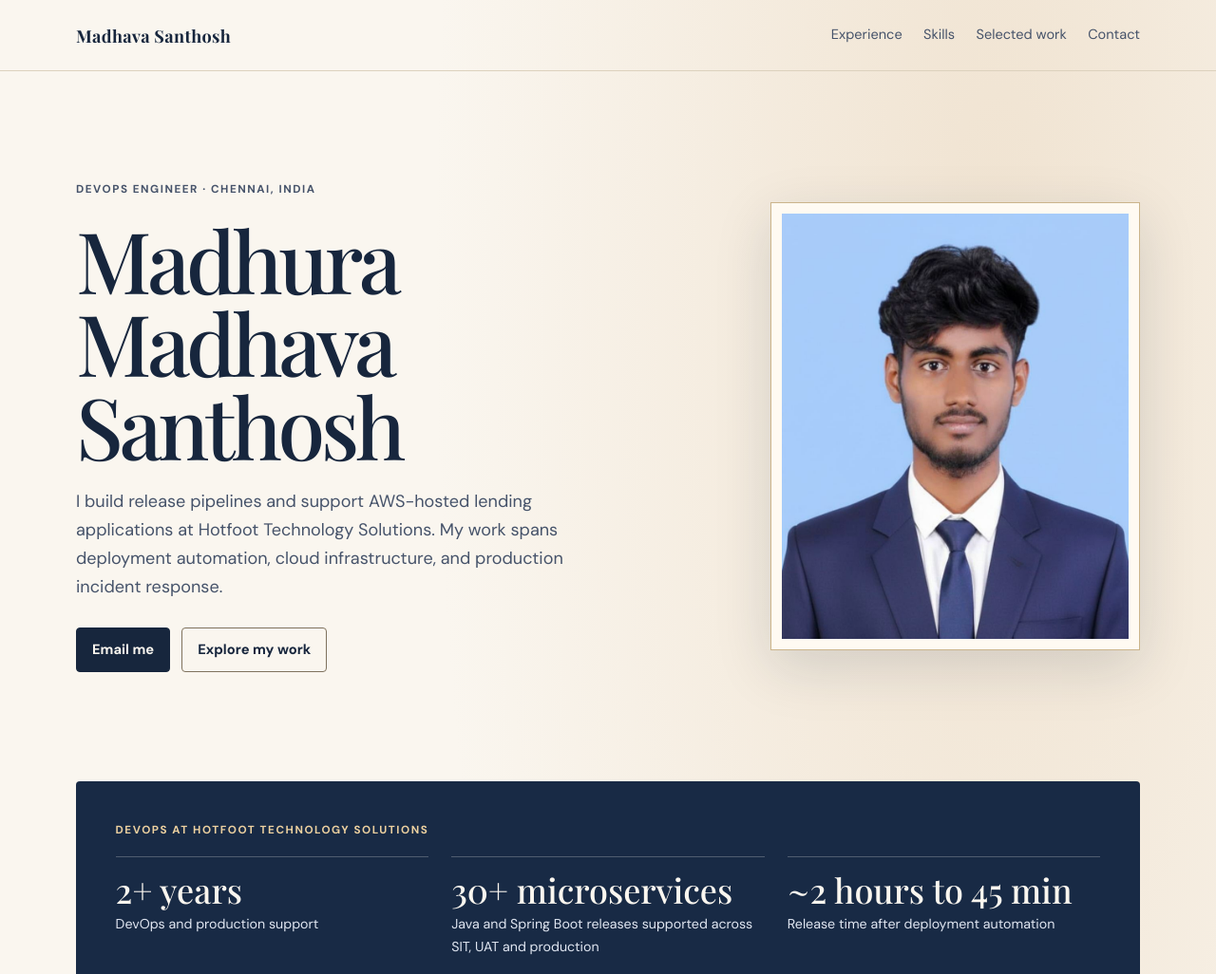
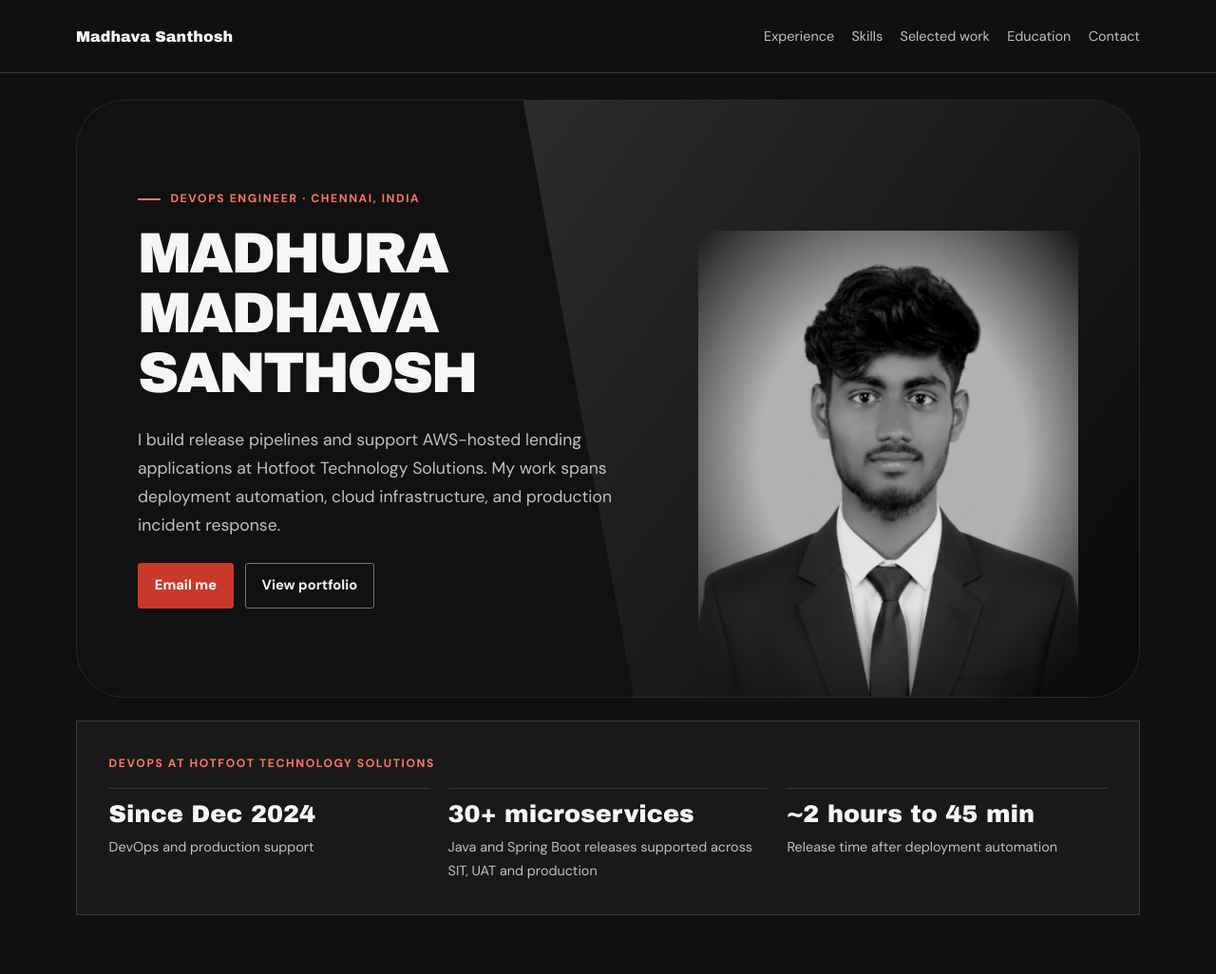
Before and after one commit to madhavasanthosh143/Portfolio, a plain HTML site: page dist/index.html in a window 1280 px wide. Shown: the top 1026 px of the page at 95% size. Drawn offline with nearby package versions, Linux system fonts and the light colour scheme.

Commit message:
Add education and training and correct Hotfoot start date

```diff
--- a/dist/index.html
+++ b/dist/index.html
@@ -7,76 +7,196 @@
 <title>Madhura Madhava Santhosh | DevOps Engineer</title>
 <link rel="preconnect" href="https://fonts.googleapis.com">
 <link rel="preconnect" href="https://fonts.gstatic.com" crossorigin>
-<link href="https://fonts.googleapis.com/css2?family=DM+Sans:wght@400;500;600;700&amp;family=Playfair+Display:wght@500;600;700&amp;display=swap" rel="stylesheet">
+<link href="https://fonts.googleapis.com/css2?family=DM+Sans:wght@400;500;600;700&amp;family=Archivo+Black&amp;display=swap" rel="stylesheet">
 <style>
-:root{color-scheme:light;--paper:#faf6ef;--ink:#17263d;--muted:#46536a;--line:#dcd1bd;--gold:#edd1a0;--serif:"Playfair Display",Georgia,'Times New Roman',serif}
-*{box-sizing:border-box}
-html{scroll-behavior:smooth}
-body{margin:0;background:var(--paper);color:var(--ink);font:1rem/1.65 "DM Sans",system-ui,sans-serif}
-.wrap{width:min(1120px,calc(100% - 64px));margin:auto}
-a{color:inherit;text-underline-offset:.3em}
-a:focus-visible{outline:2px solid currentColor;outline-offset:5px}
-header{border-bottom:1px solid var(--line)}
-.bar,nav,.actions{display:flex;align-items:center;gap:1.4rem;flex-wrap:wrap}
-.bar{justify-content:space-between;min-height:74px;padding:.8rem 0}
-.brand,nav a{text-decoration:none}
-.brand{font:700 1.13rem var(--serif);letter-spacing:.02em}
-nav a{font-size:.91rem;color:var(--muted)}
-nav a:hover{text-decoration:underline}
-.hero{display:grid;grid-template-columns:1.55fr 1fr;align-items:center;gap:clamp(2rem,6vw,6rem);padding:clamp(4rem,9vw,8rem) 0}
-h1,h2,h3,p,figure{margin:0}
-h1,h2,h3{font-family:var(--serif);font-weight:500}
-h1{font-size:clamp(3.2rem,7vw,6.25rem);line-height:.98;letter-spacing:-.048em;margin:1.2rem 0 1.4rem}
-h2{font-size:clamp(2.25rem,4.2vw,3.45rem);line-height:1.07;letter-spacing:-.04em;margin-bottom:1.4rem}
-h3{font-size:1.48rem;line-height:1.25}
-p,li{color:var(--muted)}
-.eyebrow,.tag{font-size:.73rem;font-weight:700;letter-spacing:.13em;text-transform:uppercase}
-.intro{font-size:1.13rem;max-width:36rem}
-.actions{gap:.75rem;margin-top:1.7rem}
-.button{display:inline-block;padding:.65rem 1rem;border:1px solid #7f725e;border-radius:.25rem;text-decoration:none;font-size:.92rem;font-weight:650}
-.primary{background:var(--ink);color:var(--paper);border-color:var(--ink)}
-.button:hover{text-decoration:underline}
-.summary{position:relative;overflow:hidden;background:#182a45;color:var(--paper);padding:clamp(1.5rem,4vw,2.6rem);border-radius:.25rem;box-shadow:0 18px 35px #17263d1e}
-.summary .tag{color:var(--gold)}
-.summary dl{margin:1.15rem 0 0}
-.summary dl div{padding:.85rem 0;border-top:1px solid #f7f4ee40}
-.summary dt{font:2.25rem/1.15 var(--serif);color:var(--paper)}
-.summary dd{margin:.25rem 0 0;font-size:.89rem;color:#e1e7f2}
-section:not(.hero){border-top:1px solid var(--line);padding:clamp(3rem,6vw,5rem) 0}
-.grid{display:grid;grid-template-columns:repeat(2,minmax(0,1fr));column-gap:2.6rem}
-.card{border-top:1px solid var(--line);padding:1.2rem 0 1.45rem}
-.card p{margin-top:.55rem}
-.card .tag{margin:0 0 .45rem;color:#695438}
-.experience{display:grid;grid-template-columns:1fr 1.65fr;gap:1.8rem}
-.experience ul{margin:0;padding-left:1.15rem}
-.experience li+li{margin-top:.62rem}
-section.contact{background:#efe6d7;padding-inline:clamp(1.2rem,5vw,3.3rem);margin-bottom:3rem;border:0;border-radius:.25rem}
-.contact p+p{margin-top:.35rem}
-.contact a{overflow-wrap:anywhere}
-footer{border-top:1px solid var(--line);padding:1.4rem 0;color:var(--muted);font-size:.9rem}
-@media(max-width:700px){.hero,.experience,.grid{grid-template-columns:1fr}.wrap{width:calc(100% - 32px)}.bar{gap:.65rem}.hero{gap:2rem}nav{gap:.9rem}.intro{font-size:1rem}}
-@media(prefers-reduced-motion:reduce){html{scroll-behavior:auto}}
+:root {
+  color-scheme: dark;
+  --background: #191310;
+  --surface: #251c17;
+  --cream: #f6ead9;
+  --muted: #d4c1ae;
+  --gold: #d9b681;
+  --line: #5b4739;
+  --serif: "Playfair Display", Georgia, serif;
+}
+* { box-sizing: border-box; }
+html { scroll-behavior: smooth; }
+body {
+  margin: 0;
+  background: radial-gradient(ellipse at 83% 9%, #493024 0, transparent 35rem), var(--background);
+  color: var(--cream);
+  font: 1rem/1.7 "DM Sans", system-ui, sans-serif;
+}
+.wrap { width: min(1120px, calc(100% - 64px)); margin-inline: auto; }
+a { color: var(--gold); text-underline-offset: .28em; }
+a:focus-visible { outline: 2px solid var(--gold); outline-offset: 5px; }
+header { border-bottom: 1px solid var(--line); background: #191310; }
+.bar, nav, .actions { display: flex; align-items: center; flex-wrap: wrap; gap: 1.15rem; }
+.bar { justify-content: space-between; min-height: 76px; padding-block: .9rem; }
+.brand { color: var(--cream); font: 600 1.25rem var(--serif); }
+.brand, nav a { text-decoration: none; }
+nav a { color: var(--muted); font-size: .9rem; }
+nav a:hover { color: var(--gold); text-decoration: underline; }
+.hero {
+  display: grid;
+  grid-template-columns: minmax(0, 1.35fr) minmax(0, .9fr);
+  gap: clamp(2rem, 7vw, 6rem);
+  align-items: center;
+  padding-block: clamp(3.75rem, 8vw, 7rem);
+}
+h1, h2, h3, p, figure { margin: 0; }
+h1, h2, h3 { font-family: var(--serif); font-weight: 500; }
+h1 { margin: 1rem 0 1.5rem; font-size: clamp(2.65rem, 6.5vw, 5.75rem); line-height: 1.02; letter-spacing: -.045em; }
+h2 { margin-bottom: 1.65rem; font-size: clamp(2.1rem, 4vw, 3.25rem); line-height: 1.15; letter-spacing: -.03em; }
+h3 { font-size: 1.4rem; line-height: 1.3; }
+p, li { color: var(--muted); }
+.eyebrow, .tag { color: var(--gold); font-size: .76rem; font-weight: 700; letter-spacing: .13em; text-transform: uppercase; }
+.intro { max-width: 35rem; font-size: 1.1rem; }
+.actions { gap: .75rem; margin-top: 1.5rem; }
+.button {
+  display: inline-block;
+  max-width: 100%;
+  padding: .65rem 1.05rem;
+  border: 1px solid #9b7c58;
+  border-radius: .18rem;
+  color: var(--cream);
+  font-size: .92rem;
+  font-weight: 700;
+  text-decoration: none;
+  overflow-wrap: anywhere;
+}
+.primary { background: var(--gold); color: var(--background); border-color: var(--gold); }
+.button:hover { text-decoration: underline; }
+.portrait {
+  width: min(100%, 380px);
+  justify-self: end;
+  padding: 10px;
+  background: #322318;
+  border: 1px solid #ab8960;
+  box-shadow: 0 20px 50px #0d090780;
+}
+.portrait img { display: block; width: 100%; height: auto; }
+.summary {
+  margin-bottom: clamp(3rem, 6vw, 5rem);
+  padding: clamp(1.3rem, 3vw, 2.1rem);
+  border: 1px solid var(--line);
+  background: var(--surface);
+}
+.summary dl { display: grid; grid-template-columns: repeat(3, minmax(0, 1fr)); gap: 1.25rem; margin: 1rem 0 0; }
+.summary dl div { border-top: 1px solid var(--line); padding-top: .75rem; }
+.summary dt { color: var(--cream); font: clamp(1.55rem, 3vw, 2.2rem)/1.2 var(--serif); }
+.summary dd { margin: .4rem 0 0; color: var(--muted); font-size: .9rem; }
+section:not(.hero) { border-top: 1px solid var(--line); padding-block: clamp(2.8rem, 6vw, 4.5rem); }
+.grid { display: grid; grid-template-columns: repeat(2, minmax(0, 1fr)); gap: 1rem; }
+.card { padding: 1.3rem; border: 1px solid var(--line); background: var(--surface); }
+.card p { margin-top: .55rem; }
+.card .tag { margin: 0 0 .6rem; }
+.experience { display: grid; grid-template-columns: 1fr 1.6fr; gap: 2rem; }
+.experience ul { margin: 0; padding-left: 1.2rem; }
+.experience li + li { margin-top: .65rem; }
+section.contact {
+  margin-bottom: 3rem;
+  padding-inline: clamp(1.25rem, 5vw, 3rem);
+  border: 1px solid var(--line);
+  background: linear-gradient(135deg, #332319, var(--surface));
+}
+.contact p + p { margin-top: .35rem; }
+footer { border-top: 1px solid var(--line); padding-block: 1.35rem; color: var(--muted); font-size: .9rem; }
+@media (max-width: 740px) {
+  .wrap { width: calc(100% - 32px); }
+  .hero, .experience { grid-template-columns: 1fr; gap: 1.6rem; }
+  .portrait { justify-self: start; width: min(100%, 300px); }
+  nav { gap: .75rem; }
+}
+@media (max-width: 560px) {
+  .grid, .summary dl { grid-template-columns: 1fr; }
+}
+@media (prefers-reduced-motion: reduce) {
+  html { scroll-behavior: auto; }
+}
 
-body{background:radial-gradient(ellipse at 82% 8%,#f0e3d1,transparent 37rem),var(--paper)}
-.hero{grid-template-columns:1.65fr 1fr;gap:clamp(2rem,7vw,7rem)}
-.portrait{width:min(100%,390px);justify-self:center;padding:11px;background:#fffaf2;border:1px solid #cbb48b;box-shadow:0 18px 55px #17263d25}
-.portrait img{display:block;width:100%;height:auto}
-.summary{margin:0 0 clamp(3rem,6vw,5rem);box-shadow:none}
-.summary dl{display:grid;grid-template-columns:repeat(3,minmax(0,1fr));gap:1.5rem}
-.summary dt{font-size:clamp(1.65rem,3vw,2.25rem)}
-@media(max-width:700px){.hero{grid-template-columns:1fr}.portrait{justify-self:start;width:min(74%,300px)}}
-@media(max-width:550px){.summary dl{grid-template-columns:1fr;gap:0}}
+:root {
+  --background: #101010;
+  --surface: #191919;
+  --cream: #f6f6f6;
+  --muted: #c1c1c1;
+  --gold: #ff7566;
+  --red: #c8392b;
+  --line: #393939;
+}
+body { background: var(--background); }
+header { background: var(--background); }
+.brand, h1, h2, h3, .summary dt {
+  font-family: "Archivo Black", "Arial Black", sans-serif;
+  font-weight: 400;
+}
+.brand { font-size: 1rem; }
+.hero {
+  position: relative;
+  isolation: isolate;
+  overflow: hidden;
+  grid-template-columns: minmax(0, 1.17fr) minmax(0, 1fr);
+  min-height: clamp(480px, 52vw, 630px);
+  align-items: center;
+  gap: 1.5rem;
+  padding: clamp(2rem, 5vw, 4.5rem);
+  margin-block: 1.75rem 1.5rem;
+  border: 1px solid #282828;
+  border-radius: clamp(1.35rem, 4vw, 3.4rem);
+  background: #111;
+}
+.hero::before {
+  position: absolute;
+  z-index: -1;
+  inset: 0 0 0 42%;
+  background: linear-gradient(125deg, #2c2c2c, #151515 65%, #090909);
+  clip-path: polygon(0 0, 100% 0, 100% 100%, 18% 100%);
+  content: "";
+}
+h1 {
+  font-size: clamp(2.25rem, 4.7vw, 4.5rem);
+  line-height: 1.05;
+  letter-spacing: -.045em;
+  text-transform: uppercase;
+  overflow-wrap: anywhere;
+}
+h2 { font-size: clamp(1.65rem, 3.1vw, 2.6rem); }
+h3 { font-size: 1.15rem; }
+.summary dt { font-size: clamp(1.1rem, 2.1vw, 1.6rem); }
+.eyebrow { display: flex; align-items: center; gap: .65rem; }
+.eyebrow::before { content: ""; width: 1.5rem; height: 2px; background: currentColor; flex: none; }
+.button { border-color: #777; }
+.primary { background: var(--red); border-color: var(--red); color: white; }
+.portrait {
+  align-self: end;
+  width: min(100%, 400px);
+  margin-bottom: calc(-1 * clamp(2rem, 5vw, 4.5rem));
+  padding: 0;
+  border: 0;
+  background: transparent;
+  box-shadow: none;
+}
+.portrait img {
+  filter: grayscale(1) brightness(.86) contrast(1.14);
+  mask-image: radial-gradient(ellipse 72% 68% at 51% 48%, #000 49%, transparent 98%);
+}
+section.contact { background: linear-gradient(125deg, #242020, #161616); }
+@media (max-width: 740px) {
+  .hero { grid-template-columns: minmax(0, 1fr); min-height: auto; padding: 1.5rem; }
+  .hero::before { inset: 36% 0 0 10%; }
+  .portrait { width: min(100%, 300px); justify-self: center; margin-bottom: -1.5rem; }
+}
 </style>
 </head>
 <body>
-<header><div class="wrap bar"><a class="brand" href="#top" aria-label="Santhosh, home">Madhava Santhosh</a><nav aria-label="Portfolio"><a href="#experience">Experience</a><a href="#skills">Skills</a><a href="#work">Selected work</a><a href="#contact">Contact</a></nav></div></header>
+<header><div class="wrap bar"><a class="brand" href="#top" aria-label="Santhosh, home">Madhava Santhosh</a><nav aria-label="Portfolio"><a href="#experience">Experience</a><a href="#skills">Skills</a><a href="#work">Selected work</a><a href="#education">Education</a><a href="#contact">Contact</a></nav></div></header>
 <main class="wrap" id="top">
 <section class="hero" aria-labelledby="name">
-<div><p class="eyebrow">DevOps Engineer · Chennai, India</p><h1 id="name">Madhura Madhava Santhosh</h1><p class="intro">I build release pipelines and support AWS-hosted lending applications at Hotfoot Technology Solutions. My work spans deployment automation, cloud infrastructure, and production incident response.</p><div class="actions"><a class="button primary" href="mailto:madhavasanthosh85@gmail.com">Email me</a><a class="button" href="#work">Explore my work</a></div></div>
+<div><p class="eyebrow">DevOps Engineer · Chennai, India</p><h1 id="name">Madhura Madhava Santhosh</h1><p class="intro">I build release pipelines and support AWS-hosted lending applications at Hotfoot Technology Solutions. My work spans deployment automation, cloud infrastructure, and production incident response.</p><div class="actions"><a class="button primary" href="mailto:madhavasanthosh85@gmail.com">Email me</a><a class="button" href="#work">View portfolio</a></div></div>
 <figure class="portrait"><img src="santhosh-portrait.jpg" width="864" height="1060" alt="Madhura Madhava Santhosh in a navy suit"></figure>
 </section>
 <figure class="summary"><figcaption class="tag">DevOps at Hotfoot Technology Solutions</figcaption><dl>
-<div><dt>2+ years</dt><dd>DevOps and production support</dd></div>
+<div><dt>Since Dec 2024</dt><dd>DevOps and production support</dd></div>
 <div><dt>30+ microservices</dt><dd>Java and Spring Boot releases supported across SIT, UAT and production</dd></div>
 <div><dt>~2 hours to 45 min</dt><dd>Release time after deployment automation</dd></div>
 </dl></figure>
@@ -96,7 +216,7 @@ body{background:radial-gradient(ellipse at 82% 8%,#f0e3d1,transparent 37rem),var
     </article>
   </div>
 </section>
-<section id="contact" class="contact"><h2>Contact</h2><p>Open to AWS DevOps Engineer, Cloud Engineer and CI/CD Engineer roles.</p><p>Hyderabad · Bengaluru · Pune · Chennai · Remote India</p><div class="actions"><a class="button primary" href="mailto:madhavasanthosh85@gmail.com">madhavasanthosh85@gmail.com</a><a class="button" href="https://www.linkedin.com/in/m-madhava-santhosh-a22288213">LinkedIn</a><a class="button" href="tel:+919391713745">+91 9391713745</a></div></section>
+<section id="contact" class="contact"><h2>Contact</h2><p>Open to AWS DevOps Engineer, Cloud Engineer and CI/CD Engineer roles.</p><p>Hyderabad · Bengaluru · Pune · Chennai · Mumbai · Remote India</p><div class="actions"><a class="button primary" href="mailto:madhavasanthosh85@gmail.com">madhavasanthosh85@gmail.com</a><a class="button" href="https://www.linkedin.com/in/m-madhava-santhosh-a22288213">LinkedIn</a><a class="button" href="tel:+919391713745">+91 9391713745</a></div></section>
 </main>
 <footer><div class="wrap">Madhura Madhava Santhosh · DevOps Engineer</div></footer>
 </body>
```
